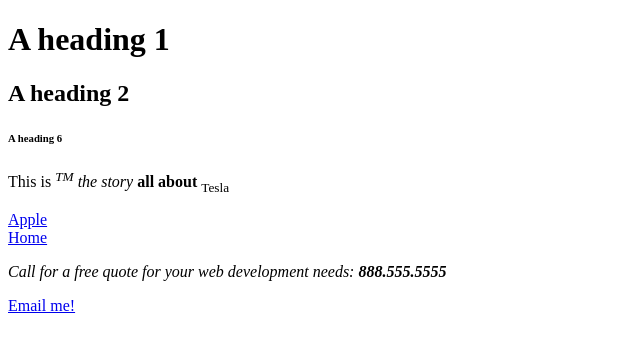
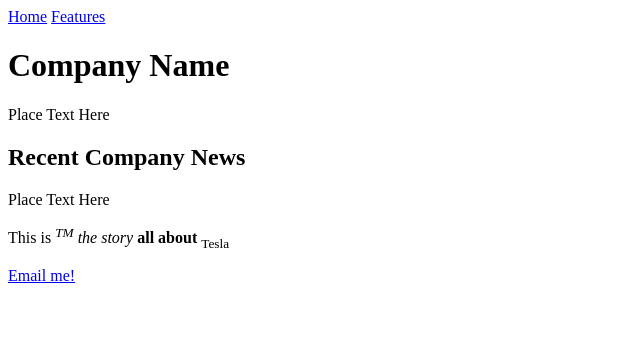
Before and after one commit to rlalik2/assignment1, a plain HTML site: page index.html in a window 1280 px wide. Shown: the whole page, without its empty margins (0-640 px from the left). Drawn offline with Linux system fonts and the light colour scheme.

Commit message:
Added structure

```diff
--- a/index.html
+++ b/index.html
@@ -5,22 +5,30 @@
     <title>Ryan Lalik</title>
     <link rel="stylesheet" type="text/css" href="css/styles.css">
 </head>
+
 <body>
-    <h1>A heading 1</h1>
-    <h2>A heading 2</h2>
-     <h6>A heading 6</h6>
 
-    <p>This is <em> <sup>TM</sup> the story</em><strong> all about</strong> <sub> Tesla</sub></p>
+    <header>
+        <nav>
+            <a href="index.html">Home</a>
+            <a href="features.html">Features</a>
+        </nav>
+    </header>
 
-    <a href="http://www.apple.com">Apple</a>
+    <main>
+        <h1>Company Name</h1>
 
-    <br>
+        Place Text Here
 
-    <a href="index.html">Home</a>
+        <h2>Recent Company News</h2>
 
-    <br>
-    <p> <em>Call for a free quote for your web development needs: <strong>888.555.5555 </strong></em></p>
-    <a href="mailto:rlalik2mail.naz.edu">Email me!</a>
+        Place Text Here
 
-</body>
-</html>
+        <p>This is <em> <sup>TM</sup> the story</em><strong> all about</strong> <sub> Tesla</sub></p>
+    </main>
+
+    <footer>
+        <a href="mailto:rlalik2mail.naz.edu">Email me!</a>
+    </footer>
+
+</body></html>
```
Also changed, not shown: features.html (added, +28 -0 lines).
